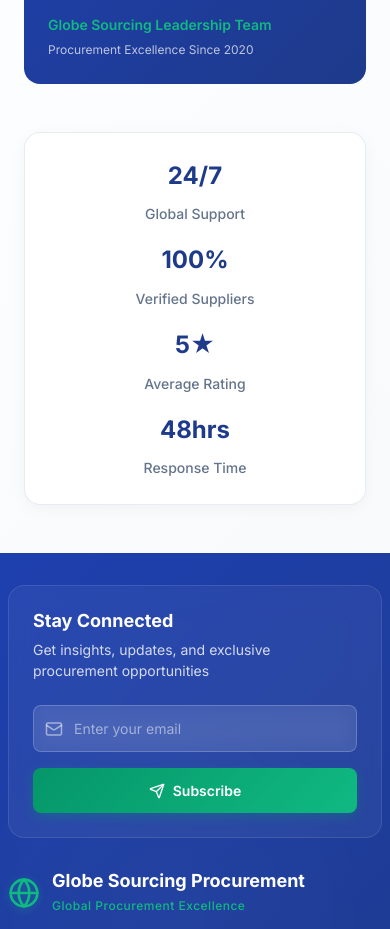
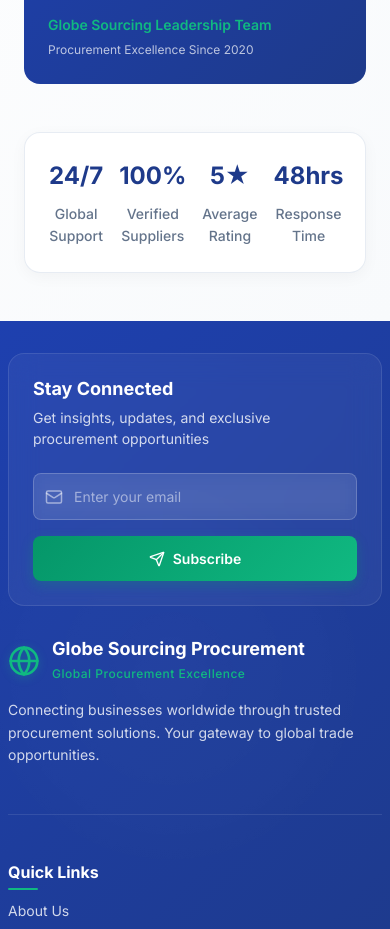
Before and after one commit to nehcracker/Globe-Sourcing-Procurement, a React (Create React App) app: page /about in a window 390 px wide. Shown: the part 3100-4029 px from the top of the page. Built offline with nearby package versions, Linux system fonts and the light colour scheme; no server answers.

Commit message:
WhoWeAre

```diff
--- a/src/components/About/WhoWeAre/WhoWeAre.module.css
+++ b/src/components/About/WhoWeAre/WhoWeAre.module.css
@@ -616,9 +616,10 @@
   }
 
   .statsBar {
-    flex-direction: column;
+    flex-direction: row;
     gap: 1.5rem;
     text-align: center;
+    flex-wrap: nowrap;
   }
 
   .statItem::after {
```
Also changed, not shown: public/logo.png.
